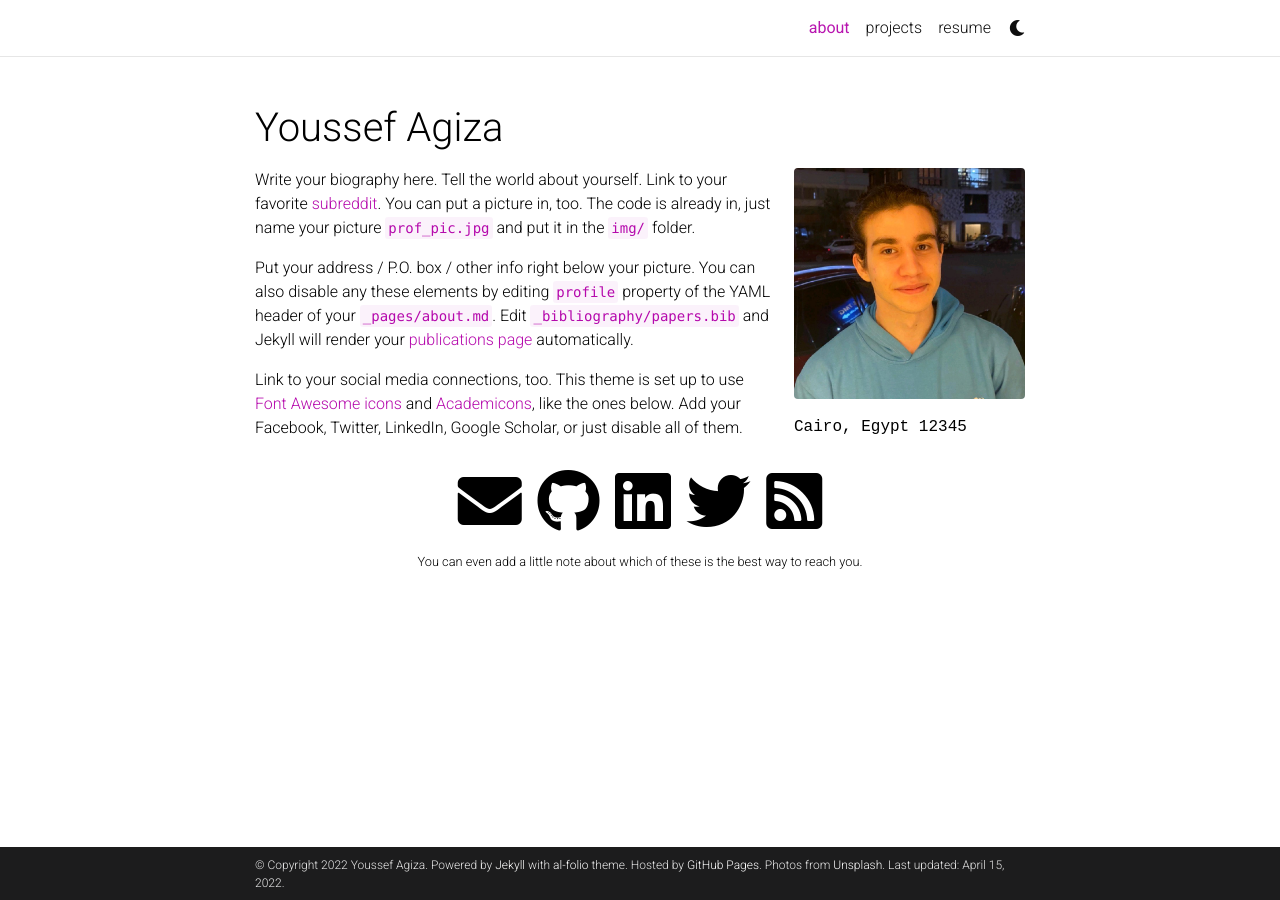
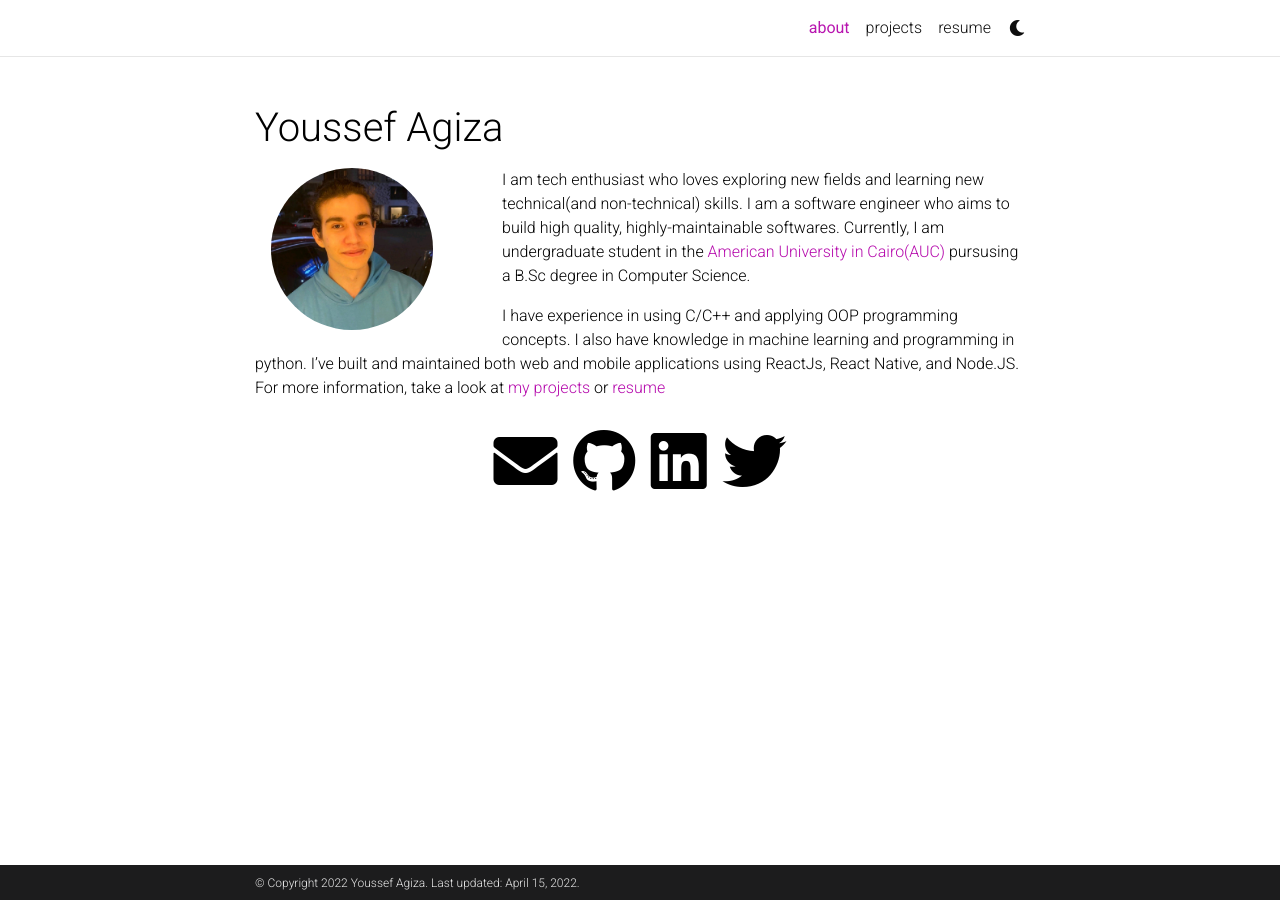
Before and after one commit to Youssef-Agiza/Youssef-Agiza.github.io, a Jekyll site: the page built from _pages/about.md, in a window 1280 px wide. Built offline with Jekyll 4.4.1, drawn with Linux system fonts in a browser that asks for light colours; full-size pictures stand in for the smaller copies a plugin makes; comment, search, counter and statistics services are not loaded; a style sheet for code colours, icons or effects is not loaded.

Commit message:
customizes about screen

```diff
--- a/_config.yml
+++ b/_config.yml
@@ -7,15 +7,16 @@ first_name: Youssef
 middle_name: #R.
 last_name: Agiza
 email: youssefagiza@aucegypt.edu
-description: > # the ">" symbol means to ignore newlines until "footer_text:"
+description: >
   An online portfolio where I keep updates of my projects.
-footer_text: >
-  Powered by <a href="https://jekyllrb.com/" target="_blank">Jekyll</a> with <a href="https://github.com/alshedivat/al-folio">al-folio</a> theme.
-  Hosted by <a href="https://pages.github.com/" target="_blank">GitHub Pages</a>.
-  Photos from <a href="https://unsplash.com" target="_blank">Unsplash</a>.
+footer_text:
+#>
+# Powered by <a href="https://jekyllrb.com/" target="_blank">Jekyll</a> with <a href="https://github.com/alshedivat/al-folio">al-folio</a> theme.
+# Hosted by <a href="https://pages.github.com/" target="_blank">GitHub Pages</a>.
+# Photos from <a href="https://unsplash.com" target="_blank">Unsplash</a>.
 keywords: Youssf Agiza, Youssef, Agiza, Youssef-Agiza, developer, softwar-enegineer, portfolio-website # add your own keywords or leave empty
 lang: en # the language of your site (for example: en, fr, cn, ru, etc.)
-icon: ⚛️ # the emoji used as the favicon (alternatively, provide image name in /assets/img/)
+icon: # the emoji used as the favicon (alternatively, provide image name in /assets/img/)
 
 url: https://Youssef-Agiza.github.io # the base hostname & protocol for your site
 baseurl: # the subpath of your site, e.g. /blog/
@@ -28,7 +29,7 @@ impressum_path: # set to path to include impressum link in the footer, use the s
 # will use title and url fields
 # Take a look to https://github.com/jekyll/jekyll-feed for more customization
 
-rss_icon: true
+rss_icon: false
 
 # -----------------------------------------------------------------------------
 # Layout
@@ -71,8 +72,9 @@ wikidata_id: # your wikidata id
 dblp_url: # your DBLP profile url
 stackoverflow_id: #your stackoverflow id
 
-contact_note: >
-  You can even add a little note about which of these is the best way to reach you.
+contact_note:
+#>
+#You can even add a little note about which of these is the best way to reach you.
 
 google_analytics: # your google-analytics ID (format: UA-XXXXXXXXX)
 google_site_verification: # your google-site-verification ID (Google Search Console)
--- a/_pages/about.md
+++ b/_pages/about.md
@@ -5,18 +5,18 @@ permalink: /
 subtitle: #<a href='#'>Affiliations</a>. Address. Contacts. Moto. Etc.
 
 profile:
-  align: right
+  align: left
   image: prof_pic.jpg
-  address: >
-    <p>Cairo, Egypt 12345</p>
+  address:
 
 news: false # includes a list of news items
 selected_papers: false # includes a list of papers marked as "selected={true}"
 social: true # includes social icons at the bottom of the page
+project_url: /projects/
+resume_url: /resume/
 ---
 
-Write your biography here. Tell the world about yourself. Link to your favorite [subreddit](http://reddit.com). You can put a picture in, too. The code is already in, just name your picture `prof_pic.jpg` and put it in the `img/` folder.
+I am tech enthusiast who loves exploring new fields and learning new technical(and non-technical) skills. I am a software engineer who aims to build high quality, highly-maintainable softwares.
+Currently, I am undergraduate student in the [American University in Cairo(AUC)](https://www.aucegypt.edu) pursusing a B.Sc degree in Computer Science.
 
-Put your address / P.O. box / other info right below your picture. You can also disable any these elements by editing `profile` property of the YAML header of your `_pages/about.md`. Edit `_bibliography/papers.bib` and Jekyll will render your [publications page](/al-folio/publications/) automatically.
-
-Link to your social media connections, too. This theme is set up to use [Font Awesome icons](http://fortawesome.github.io/Font-Awesome/) and [Academicons](https://jpswalsh.github.io/academicons/), like the ones below. Add your Facebook, Twitter, LinkedIn, Google Scholar, or just disable all of them.
+I have experience in using C/C++ and applying OOP programming concepts. I also have knowledge in machine learning and programming in python. I've built and maintained both web and mobile applications using ReactJs, React Native, and Node.JS. For more information, take a look at [my projects]({{page.project_url}}) or [resume]({{page.resume_url}})
--- a/_sass/_layout.scss
+++ b/_sass/_layout.scss
@@ -7,7 +7,12 @@ body {
   color: var(--global-text-color);
   background-color: var(--global-bg-color);
 
-  h1, h2, h3, h4, h5, h6 {
+  h1,
+  h2,
+  h3,
+  h4,
+  h5,
+  h6 {
     scroll-margin-top: 66px;
   }
 }
@@ -28,13 +33,15 @@ body.sticky-bottom-footer {
 
 // Profile
 .profile {
+  // margin-right: 1rem;
+  margin-left: 0;
   img {
-    width: 100%;
+    width: 70%;
+    border-radius: 50% !important;
   }
 }
 
 // TODO: redefine content layout.
-
 
 /******************************************************************************
  * Publications
@@ -42,7 +49,6 @@ body.sticky-bottom-footer {
 
 // TODO: redefine publications layout.
 
-
 /*****************************************************************************
 * Projects
 *****************************************************************************/
```
